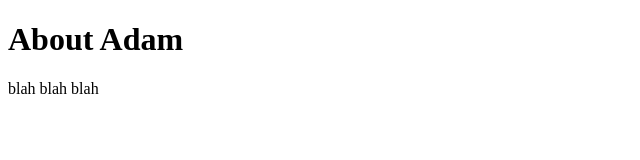
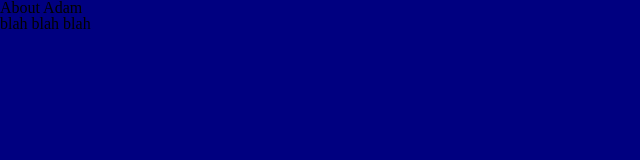
Before and after one commit to awittnam/about-me-201d40, a plain HTML site: page index.html in a window 1280 px wide. Shown: the whole page, without its empty margins (0-640 px from the left). Drawn offline with Linux system fonts and the light colour scheme.

Commit message:
fixed CSS link

```diff
--- a/index.html
+++ b/index.html
@@ -3,8 +3,8 @@
 
     <head>
         <title>About Me!</title>
-        <link rel="stylesheet" type="test/css" href="css/reset.css" />
-        <link rel="stylesheet" type="test/css" href="css/style.css" />
+        <link rel="stylesheet" type="text/css" href="css/reset.css" />
+        <link rel="stylesheet" type="text/css" href="css/style.css" />
     </head>
 
     <body>
```
